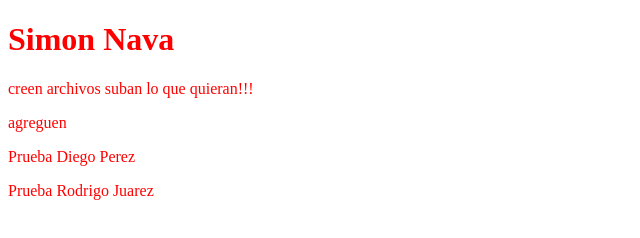
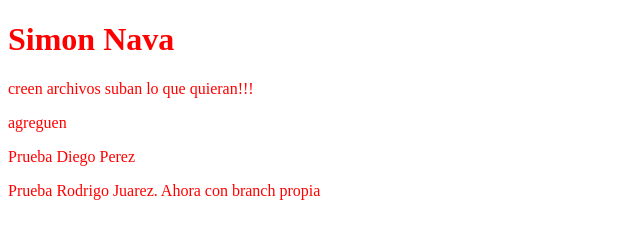
Before and after one commit to simonnava2112/BBVA-practice-repo, a plain HTML site: page index.html in a window 1280 px wide. Shown: the whole page, without its empty margins (0-640 px from the left). Drawn offline with Linux system fonts and the light colour scheme.

Commit message:
test branch

```diff
--- a/index.html
+++ b/index.html
@@ -12,6 +12,6 @@
     <p>creen archivos suban lo que quieran!!!</p>
     <p>agreguen</p>
     <p>Prueba Diego Perez</p>
-    <p>Prueba Rodrigo Juarez</p>
+    <p>Prueba Rodrigo Juarez. Ahora con branch propia</p>
 </body>
 </html>
```
